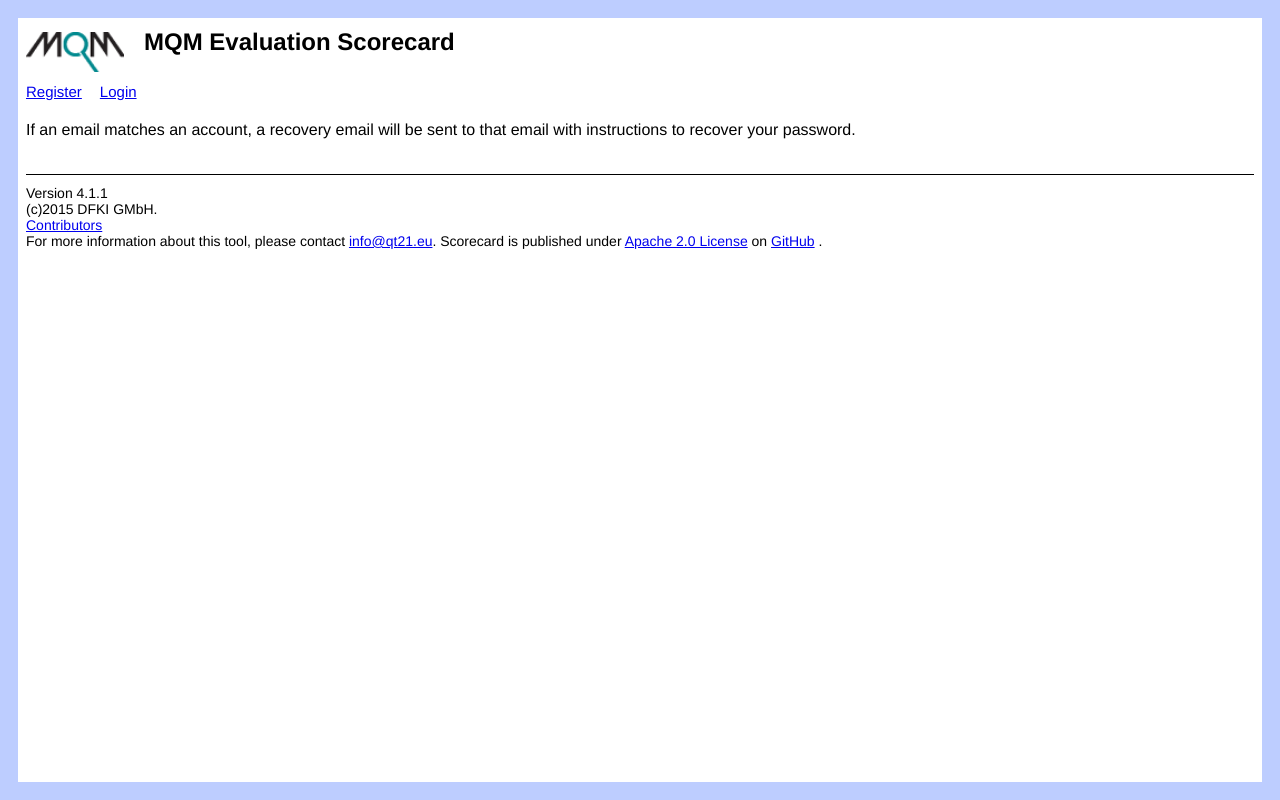
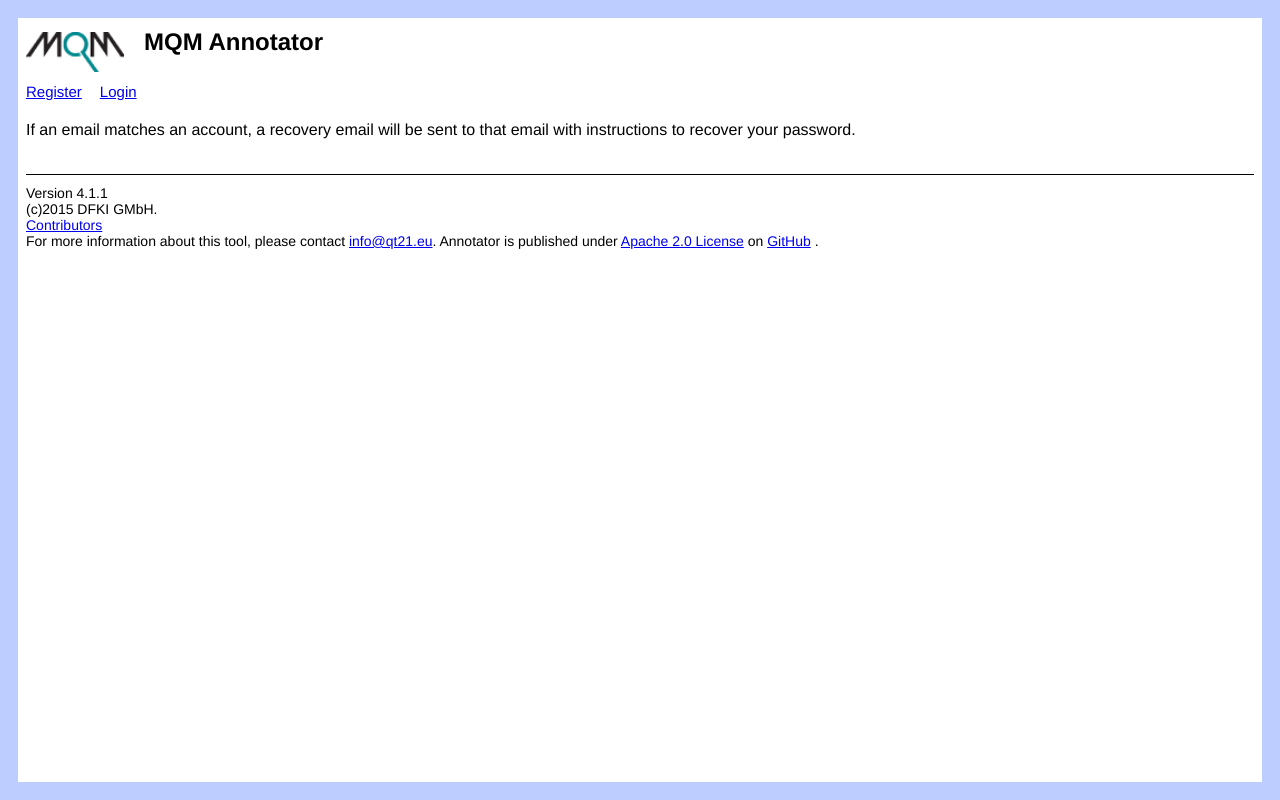
Before and after one commit to BYU-TRG-Team/mqm-scorecard, a React (Create React App) app: page /recover/sent in a window 1280 px wide. Built offline with nearby package versions, Linux system fonts and the light colour scheme.

Commit message:
feature: add verification button and alter redirect for unverified users

```diff
--- a/package.json
+++ b/package.json
@@ -1,5 +1,5 @@
 {
-  "name": "scorecard",
+  "name": "annotator",
   "main": "dist/server/index.js",
   "version": "4.2.1",
   "scripts": {
--- a/public/index.html
+++ b/public/index.html
@@ -3,7 +3,7 @@
   <head>
     <meta charset="utf-8" />
     <meta name="viewport" content="width=device-width, initial-scale=1" />
-    <title>MQM Scorecard</title>
+    <title>MQM Annotator</title>
     <link rel="shortcut icon" href="%PUBLIC_URL%/images/favicon.png">
     <script src="bundle.js"></script>
   </head>
--- a/src/App.jsx
+++ b/src/App.jsx
@@ -37,7 +37,7 @@ import { GlobalContext } from "./store";
 
 const App = () => {
   const [state] = React.useContext(GlobalContext);
-  const unverifiedRedirect = <Redirect to={{ pathname: "/email-verification" }} />;
+  const unverifiedRedirect = <Redirect to={{ pathname: "/awaiting-verification" }} />;
   const nonAuthenticatedRedirect = <Redirect to={{ pathname: "/login" }} />;
 
   const dashboardRoutes = {
@@ -76,7 +76,7 @@ const App = () => {
   const authRoutes = [
     <Route exact path="/login" component={Login} />,
     <Route exact path="/register" component={Register} />,
-    <Route exact path="/email-verification" render={() => <Message isEmailVerification />} />,
+    <Route exact path="/awaiting-verification" render={() => <Message isUnverified />} />,
     <Route exact path="/recover" component={Recover} />,
     <Route exact path="/recover/sent" render={() => <Message isRecoverPassword />} />,
     <Route exact path="/recover/:recoveryToken" component={Recover} />,
--- a/src/components/Footer/index.jsx
+++ b/src/components/Footer/index.jsx
@@ -13,7 +13,7 @@ const Footer = () => (
     {" "}
     <a href="mailto:info@qt21.eu">info@qt21.eu</a>
     .
-    Scorecard is published under
+    Annotator is published under
     {" "}
     <a href="https://github.com/BYU-TRG-Team/scorecard/blob/main/LICENSE" target="_blank" rel="noreferrer">Apache 2.0 License</a>
     {" "}
--- a/src/components/Help/content.jsx
+++ b/src/components/Help/content.jsx
@@ -408,7 +408,7 @@ export const scorecardInterface = (
       <img className="accordion__image5" src={`${process.env.PUBLIC_URL}/images/tutorial/img5.png`} />
     </div>
     <h4>Filtering</h4>
-    <p>The Scorecard allows you to search for text or issues using the Filter feature. When a filter is active the number of segments shown will be displayed above the editor. To clear the current filter, click on &quot;Clear filter&quot;.</p>
+    <p>The Annotator allows you to search for text or issues using the Filter feature. When a filter is active the number of segments shown will be displayed above the editor. To clear the current filter, click on &quot;Clear filter&quot;.</p>
     <h5>Quick filters</h5>
     <p>
       A
@@ -431,7 +431,7 @@ export const scorecardInterface = (
 
 export const severityLevels = (
   <div>
-    <p>The MQM Scorecard supports three issue severity levels. Choosing the proper severity is important. The three levels are are follows:</p>
+    <p>The MQM Annotator supports three issue severity levels. Choosing the proper severity is important. The three levels are are follows:</p>
     <ul>
       <li>
         <strong>minor</strong>
--- a/src/components/ManageUsers/index.jsx
+++ b/src/components/ManageUsers/index.jsx
@@ -94,6 +94,16 @@ const ManageUsers = () => {
       });
   };
 
+  const verifyUser = (userId) => {
+    API.post("/api/auth/verify", { userId })
+      .then(updateUsers)
+      .catch((err) => {
+        if (err.response && err.response?.data) {
+          setError(error.response.data.message);
+        }
+      });
+  }
+
   useEffect(updateUsers, []);
 
   const mappedUsers = users.map((user) => (
@@ -119,6 +129,11 @@ const ManageUsers = () => {
         <button type="button" onClick={() => updateRole(user.user_id, 3)} className="manage-user__button">
           Set Superadmin
         </button>
+        {!user.verified && (
+          <button type="button" onClick={() => verifyUser(user.user_id)} className="manage-user__button">
+            Verify User
+          </button>
+        )}
       </td>
     </tr>
   ));
--- a/src/components/Message/index.jsx
+++ b/src/components/Message/index.jsx
@@ -1,16 +1,16 @@
 import React from "react";
 
 const Message = (props) => {
-  const { isEmailVerification, isRecoverPassword, isSuccessfulEditProfile } = props;
+  const { isUnverified, isRecoverPassword, isSuccessfulEditProfile } = props;
   return (
     <div>
-      { isEmailVerification
+      { isUnverified
                 && (
                 <div style={{ padding: "20px 0" }}>
-                  <b>Please verify your email</b>
+                  <b>Your account has not yet been verified</b>
                   <br />
                   <br />
-                  To protect your security, we want to verify it’s really you. Please check the email we just sent to and follow the instructions to finish activating your account. Make sure to check all mailboxes of your email incase it didn&apos;t make it to your inbox.
+                  Please reach out to the admin of the platform to verify your account.
                 </div>
                 )}
       { isRecoverPassword
--- a/src/components/Navigation/PrimarySidebar/index.jsx
+++ b/src/components/Navigation/PrimarySidebar/index.jsx
@@ -30,7 +30,7 @@ const PrimarySidebar = () => {
           <img height="40" width="98" alt="[MQM logo]" src={`${process.env.PUBLIC_URL}/images/mqmscorecard.png`} />
         </Link>
         <h1 className="primary-sidebar__heading">
-          MQM Evaluation Scorecard
+          MQM Annotator
         </h1>
       </div>
       <div className="primary-sidebar__links">
--- a/src/components/Register/index.jsx
+++ b/src/components/Register/index.jsx
@@ -24,7 +24,7 @@ const Register = () => {
       email, password, name, username,
     })
       .then(() => {
-        history.push("/email-verification");
+        history.push("/awaiting-verification");
       })
       .catch((err) => {
         if (err.response && err.response.data) {
```
Also changed, not shown: 1 other file (tests, documents, lock files or other folders).
